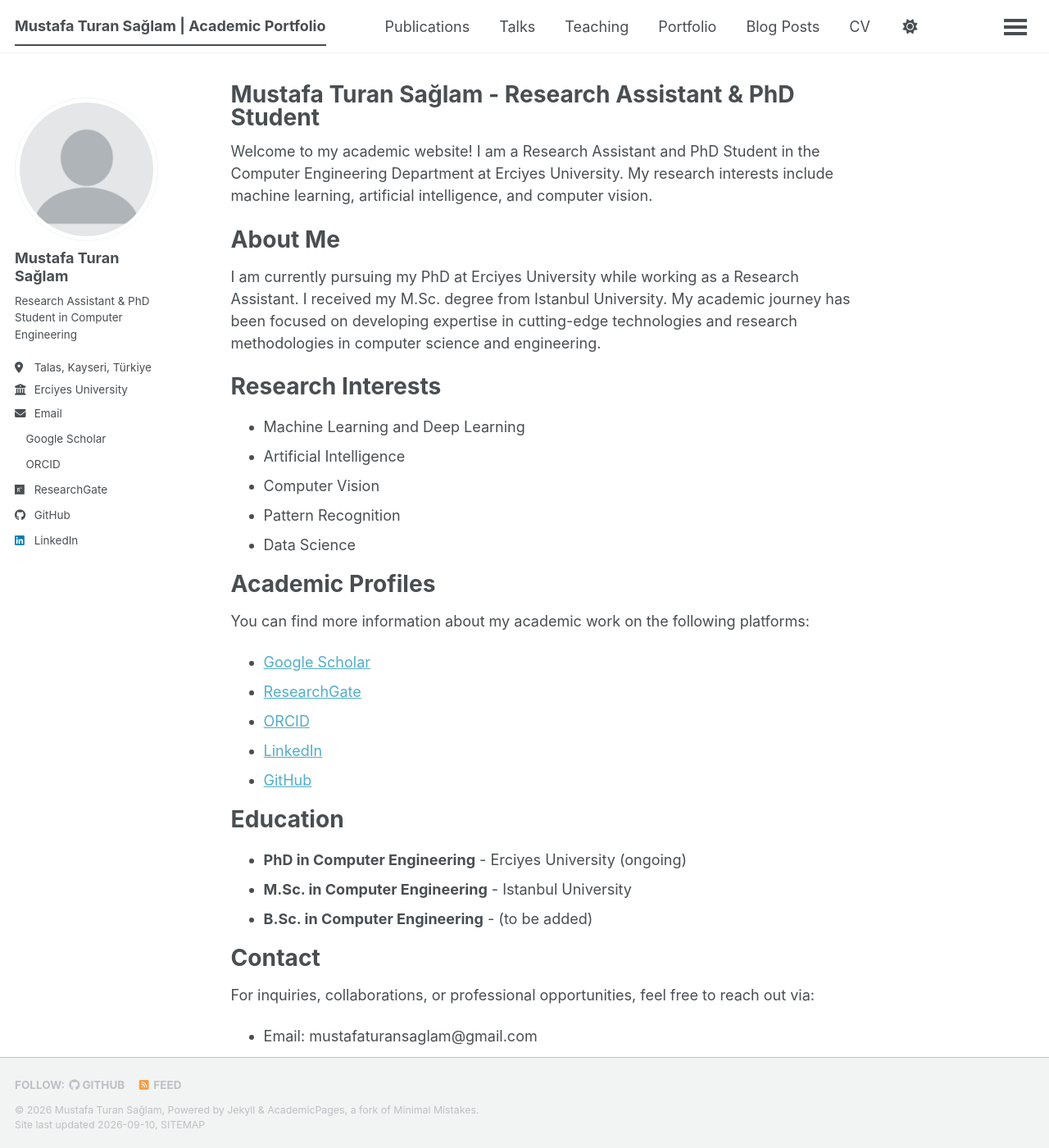
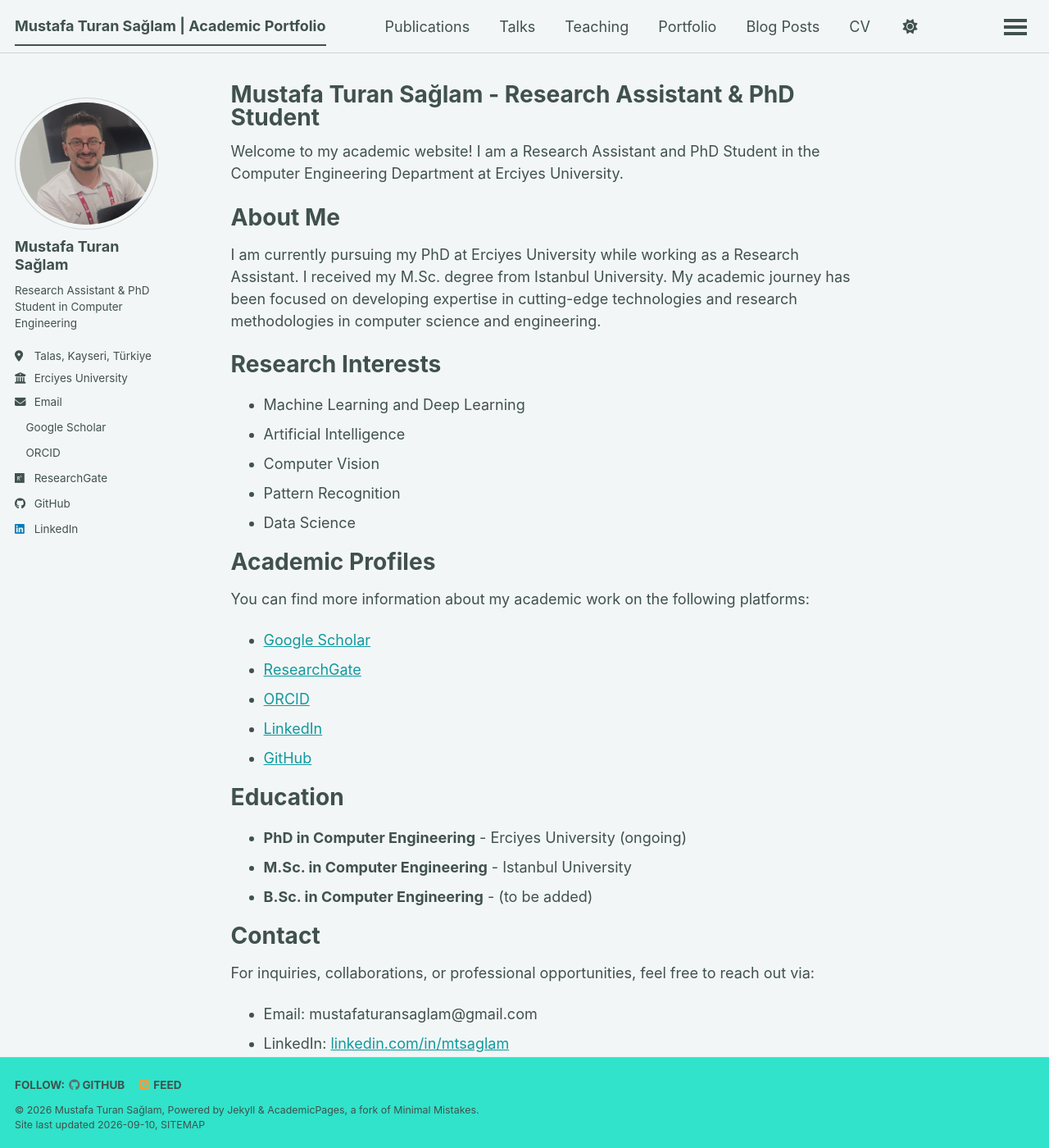
Before and after one commit to mtsaglam/mtsaglam.github.io, a Jekyll site: the page built from _pages/about.md, in a window 1280 px wide and 1400 px high. Shown: the whole window at 82% size. Built offline with Jekyll 4.4.1, drawn with Linux system fonts in a browser that asks for light colours; a style sheet for code colours, icons or effects is not loaded.

Commit message:
Update theme and site styling

```diff
--- a/_config.yml
+++ b/_config.yml
@@ -8,7 +8,7 @@
 
 # Basic Site Settings
 locale                   : "en-US"
-site_theme               : "default" # The available themes options are "default", "air", "sunrise", "mint", "dirt" and "contrast"
+site_theme               : "mint" # The available themes options are "default", "air", "sunrise", "mint", "dirt" and "contrast"
 title                    : "Mustafa Turan Sağlam | Academic Portfolio"
 title_separator          : "-"
 name                     : &name "Mustafa Turan Sağlam"
--- a/_pages/about.md
+++ b/_pages/about.md
@@ -7,7 +7,8 @@
   - /about.html
 ---
 
-Welcome to my academic website! I am a Research Assistant and PhD Student in the Computer Engineering Department at Erciyes University. My research interests include machine learning, artificial intelligence, and computer vision.
+Welcome to my academic website! I am a Research Assistant and PhD Student in the Computer Engineering Department at Erciyes University.
+
 
 About Me
 ======
```
Also changed, not shown: images/profile.png.
